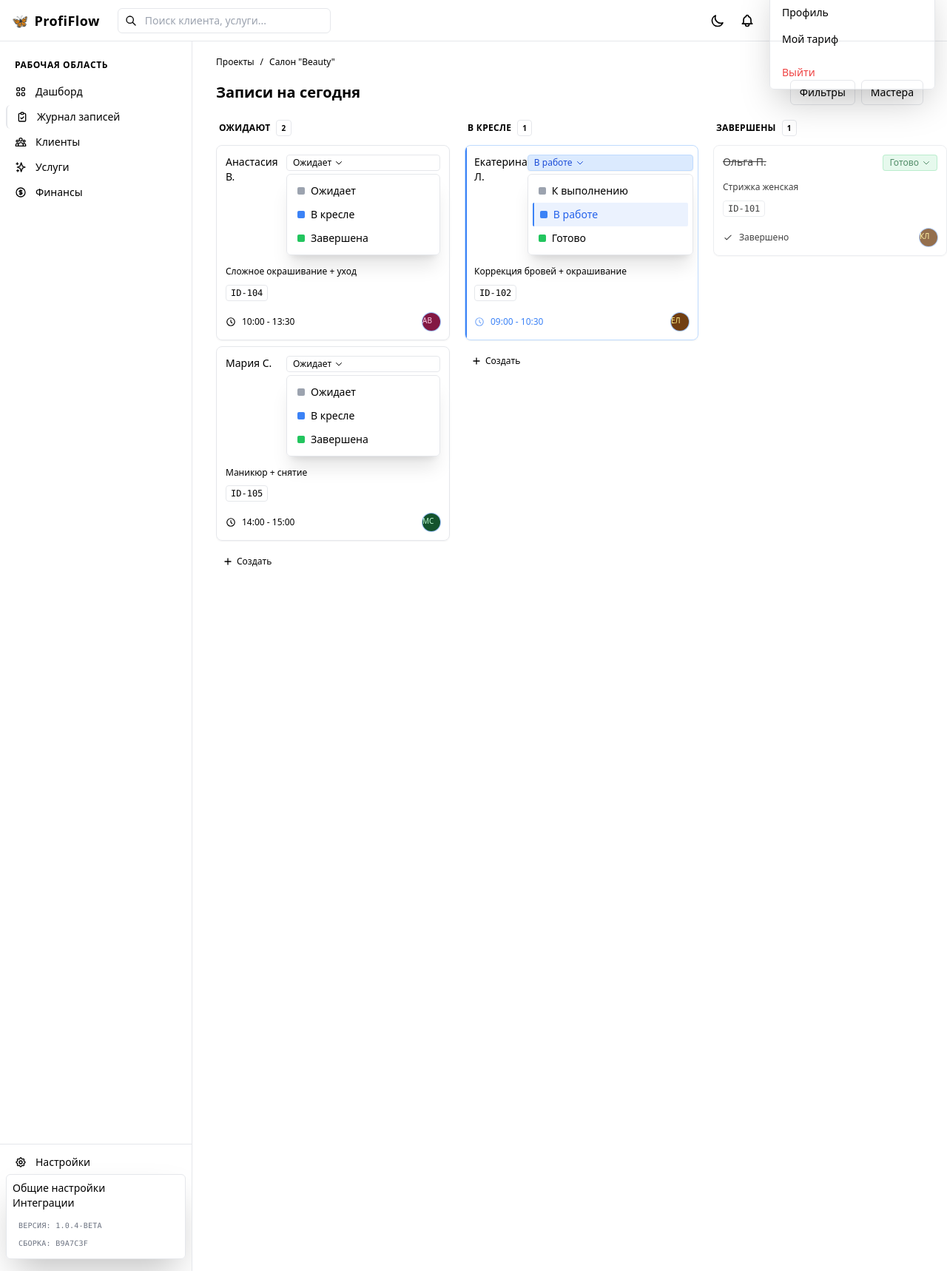
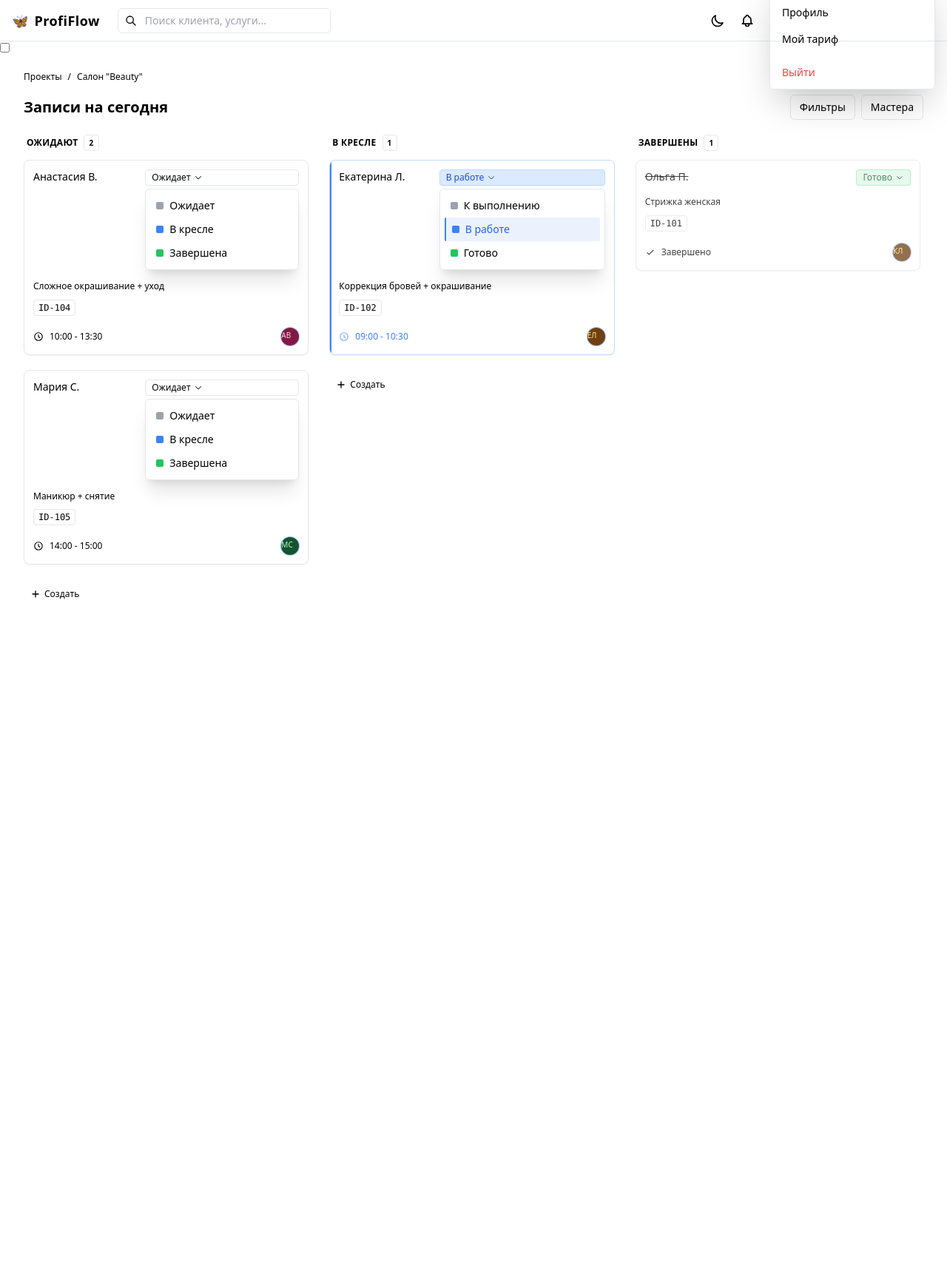
Before and after one commit to ivanitch/profiflow, a Django app: page / in a window 1280 px wide. Shown: the whole page at 74% size. Run offline with Django 5.2, Linux system fonts and the light colour scheme; some libraries are stand-ins or nearby versions.

Commit message:
fix: header + card

```diff
--- a/apps/main/templates/main/home.html
+++ b/apps/main/templates/main/home.html
@@ -4,7 +4,7 @@
 
 {% block content %}
     <!-- Хедер доски -->
-    <div class="px-8 py-5 shrink-0 flex flex-col gap-4">
+    <div class="px-4 md:px-8 py-4 md:py-5 shrink-0 flex flex-col gap-4">
         <div class="flex items-center text-xs font-medium text-jira-text gap-2">
             <span class="hover:underline cursor-pointer">Проекты</span> /
             <span class="hover:underline cursor-pointer">Салон "Beauty"</span>
@@ -23,17 +23,17 @@
         </div>
     </div>
 
-    <!-- Зона колонок -->
-    <div class="flex-1 overflow-x-auto overflow-y-hidden px-8 pb-4 flex gap-4 items-start h-full">
+    <!-- Зона колонок (АДАПТИВНАЯ СЕТКА) -->
+    <div class="flex-1 overflow-y-auto overflow-x-hidden px-4 md:px-8 pb-10 grid grid-cols-1 md:grid-cols-2 xl:grid-cols-3 gap-6 content-start h-full">
 
         <!-- 1. Колонка: Ожидают -->
-        <div class="w-[320px] shrink-0 flex flex-col max-h-full">
+        <div class="w-full flex flex-col">
             <div class="flex items-center gap-2 px-1 pb-3 text-xs font-semibold text-jira-text uppercase tracking-wide sticky top-0 bg-jira-bg z-10">
                 Ожидают <span
                     class="bg-jira-panel border border-jira-border text-jira-textBright px-1.5 py-0.5 rounded text-[10px]">2</span>
             </div>
 
-            <div class="flex flex-col gap-2 overflow-y-auto pr-1 pb-2">
+            <div class="flex flex-col gap-5 pr-1 pb-2">
 
                 <!-- Карточка 1.1 -->
                 <div class="bg-jira-card border border-jira-border rounded-lg p-3 hover:bg-jira-cardHover transition-colors cursor-pointer group shadow-sm flex flex-col gap-3">
@@ -157,13 +157,13 @@
         </div>
 
         <!-- 2. Колонка: В работе -->
-        <div class="w-[320px] shrink-0 flex flex-col max-h-full">
+        <div class="w-full flex flex-col">
             <div class="flex items-center gap-2 px-1 pb-3 text-xs font-semibold text-jira-text uppercase tracking-wide sticky top-0 bg-jira-bg z-10">
                 В кресле <span
                     class="bg-jira-panel border border-jira-border text-jira-textBright px-1.5 py-0.5 rounded text-[10px]">1</span>
             </div>
 
-            <div class="flex flex-col gap-2 overflow-y-auto pr-1 pb-2">
+            <div class="flex flex-col gap-5 pr-1 pb-2">
                 <!-- Активная карточка с синим акцентом -->
                 <div class="bg-jira-card border border-blue-200 dark:border-blue-900 rounded-lg p-3 hover:bg-jira-cardHover transition-colors cursor-pointer group shadow-sm flex flex-col gap-3 relative overflow-hidden">
                     <div class="absolute left-0 top-0 bottom-0 w-0.5 bg-blue-500"></div>
@@ -237,13 +237,13 @@
         </div>
 
         <!-- 3. Колонка: Завершены -->
-        <div class="w-[320px] shrink-0 flex flex-col max-h-full">
+        <div class="w-full flex flex-col">
             <div class="flex items-center gap-2 px-1 pb-3 text-xs font-semibold text-jira-text uppercase tracking-wide sticky top-0 bg-jira-bg z-10">
                 Завершены <span
                     class="bg-jira-panel border border-jira-border text-jira-textBright px-1.5 py-0.5 rounded text-[10px]">1</span>
             </div>
 
-            <div class="flex flex-col gap-2 overflow-y-auto pr-1 pb-2">
+            <div class="flex flex-col gap-5 pr-1 pb-2">
                 <!-- Завершенная карточка -->
                 <div class="bg-jira-card border border-jira-border rounded-lg p-3 hover:bg-jira-cardHover transition-colors cursor-pointer group shadow-sm flex flex-col gap-3 opacity-75 hover:opacity-100">
                     <div class="flex justify-between items-start">
--- a/theme/templates/base.html
+++ b/theme/templates/base.html
@@ -22,13 +22,21 @@
 
     {% include 'common/header.html' %}
 
-    <div class="flex flex-1 overflow-hidden">
-        {% include 'common/sidebar.html' %}
+    <div class="flex flex-1 overflow-hidden relative w-full">
+        <div class="drawer lg:drawer-open h-full w-full">
+            <input id="mobile-sidebar" type="checkbox" class="drawer-toggle" />
 
-        <main class="flex-1 flex flex-col overflow-hidden bg-jira-bg">
-            {% block content %}
-            {% endblock %}
-        </main>
+            <main class="drawer-content flex flex-col h-full overflow-hidden bg-jira-bg w-full max-w-full">
+                {% block content %}
+                {% endblock %}
+            </main>
+
+            <!-- ВАЖНО: Добавлен класс h-full к обертке сайдбара -->
+            <div class="drawer-side z-[100] h-full">
+                <label for="mobile-sidebar" aria-label="close sidebar" class="drawer-overlay border-none"></label>
+                {% include 'common/sidebar.html' %}
+            </div>
+        </div>
     </div>
 
     <!-- Общие скрипты проекта -->
--- a/theme/templates/common/header.html
+++ b/theme/templates/common/header.html
@@ -1,13 +1,17 @@
-<!-- Header / Navbar -->
-<header class="h-14 bg-jira-bg border-b border-jira-border flex items-center justify-between px-4 shrink-0 z-20">
-    <div class="flex items-center gap-6">
+<header class="h-14 bg-jira-bg border-b border-jira-border flex items-center justify-between px-3 md:px-4 shrink-0 z-20">
+
+    <div class="flex items-center gap-2 md:gap-6">
+        <!-- Бургер-меню (видно только до lg экрана) -->
+        <label for="mobile-sidebar" class="lg:hidden p-1.5 text-jira-text hover:text-jira-textBright hover:bg-jira-panel rounded-md cursor-pointer transition-colors">
+            <svg class="w-6 h-6" fill="none" stroke="currentColor" viewBox="0 0 24 24"><path stroke-linecap="round" stroke-linejoin="round" stroke-width="2" d="M4 6h16M4 12h16M4 18h16"></path></svg>
+        </label>
+
         <!-- Логотип -->
-        <a href="/"
-           class="flex items-center gap-2 font-semibold text-jira-textBright text-lg tracking-wide hover:opacity-80 transition-opacity">
-            <span class="text-blue-500">🦋</span> ProfiFlow
+        <a href="/" class="flex items-center gap-2 font-semibold text-jira-textBright text-lg tracking-wide hover:opacity-80 transition-opacity">
+            <span class="text-blue-500">🦋</span> <span class="hidden sm:inline">ProfiFlow</span>
         </a>
 
-        <!-- Поиск -->
+        <!-- Поиск (без изменений) -->
         <div class="relative hidden md:block">
             <div class="absolute inset-y-0 left-0 pl-2.5 flex items-center pointer-events-none">
                 <svg class="w-4 h-4 text-jira-text" fill="none" stroke="currentColor" viewBox="0 0 24 24">
@@ -21,12 +25,12 @@
     </div>
 
     <div class="flex items-center gap-4">
-        <!-- Кнопка создания записи -->
-        <button class="px-3 py-1.5 bg-jira-primary text-white rounded-md text-sm font-medium hover:bg-jira-primaryHover transition-colors border-none shadow-none inline-flex items-center gap-1.5">
+        <!-- Кнопка создания записи: прячем текст "Создать" на мобильных (hidden sm:inline) -->
+        <button class="px-2 sm:px-3 py-1.5 bg-jira-primary text-white rounded-md text-sm font-medium hover:bg-jira-primaryHover transition-colors border-none shadow-none inline-flex items-center gap-1.5">
             <svg class="w-4 h-4" fill="none" stroke="currentColor" viewBox="0 0 24 24">
                 <path stroke-linecap="round" stroke-linejoin="round" stroke-width="2" d="M12 4v16m8-8H4"></path>
             </svg>
-            Создать
+            <span class="hidden sm:inline">Создать</span>
         </button>
 
         <div class="h-5 w-px bg-jira-border"></div>
--- a/theme/templates/common/sidebar.html
+++ b/theme/templates/common/sidebar.html
@@ -1,56 +1,37 @@
 <!-- Sidebar -->
-<aside class="w-[260px] bg-jira-panel border-r border-jira-border flex flex-col shrink-0 overflow-y-auto overflow-x-hidden">
+<!-- Добавлен h-full для 100% высоты -->
+<aside class="w-[260px] h-full bg-base-100 border-r border-base-300 flex flex-col shrink-0 text-base-content overflow-y-auto overflow-x-hidden">
     <nav class="p-2 space-y-0.5 mt-2 flex-1">
         <div class="px-3 py-2 text-xs font-semibold text-jira-text uppercase tracking-wider mb-1">Рабочая область</div>
 
-        <a href="#"
-           class="px-3 py-1.5 rounded-md text-jira-text hover:bg-jira-cardHover hover:text-jira-textBright flex items-center gap-3 transition-colors">
-            <svg class="w-4 h-4" fill="none" stroke="currentColor" viewBox="0 0 24 24">
-                <path stroke-linecap="round" stroke-linejoin="round" stroke-width="2"
-                      d="M4 6a2 2 0 012-2h2a2 2 0 012 2v2a2 2 0 01-2 2H6a2 2 0 01-2-2V6zM14 6a2 2 0 012-2h2a2 2 0 012 2v2a2 2 0 01-2 2h-2a2 2 0 01-2-2V6zM4 16a2 2 0 012-2h2a2 2 0 012 2v2a2 2 0 01-2 2H6a2 2 0 01-2-2v-2zM14 16a2 2 0 012-2h2a2 2 0 012 2v2a2 2 0 01-2 2h-2a2 2 0 01-2-2v-2z"></path>
-            </svg>
+        <a href="#" class="px-3 py-1.5 rounded-md text-jira-text hover:bg-base-200 hover:text-jira-textBright flex items-center gap-3 transition-colors">
+            <svg class="w-4 h-4" fill="none" stroke="currentColor" viewBox="0 0 24 24"><path stroke-linecap="round" stroke-linejoin="round" stroke-width="2" d="M4 6a2 2 0 012-2h2a2 2 0 012 2v2a2 2 0 01-2 2H6a2 2 0 01-2-2V6zM14 6a2 2 0 012-2h2a2 2 0 012 2v2a2 2 0 01-2 2h-2a2 2 0 01-2-2V6zM4 16a2 2 0 012-2h2a2 2 0 012 2v2a2 2 0 01-2 2H6a2 2 0 01-2-2v-2zM14 16a2 2 0 012-2h2a2 2 0 012 2v2a2 2 0 01-2 2h-2a2 2 0 01-2-2v-2z"></path></svg>
             Дашборд
         </a>
 
         <!-- Активный пункт -->
-        <a href="#"
-           class="px-3 py-1.5 rounded-md bg-jira-accentBg text-jira-accent font-medium flex items-center gap-3 relative border-l-2 border-jira-accent">
-            <svg class="w-4 h-4" fill="none" stroke="currentColor" viewBox="0 0 24 24">
-                <path stroke-linecap="round" stroke-linejoin="round" stroke-width="2"
-                      d="M9 5H7a2 2 0 00-2 2v12a2 2 0 002 2h10a2 2 0 002-2V7a2 2 0 00-2-2h-2M9 5a2 2 0 002 2h2a2 2 0 002-2M9 5a2 2 0 012-2h2a2 2 0 012 2m-6 9l2 2 4-4"></path>
-            </svg>
+        <a href="#" class="px-3 py-1.5 rounded-md bg-jira-accentBg text-jira-accent font-medium flex items-center gap-3 relative border-l-2 border-jira-accent">
+            <svg class="w-4 h-4" fill="none" stroke="currentColor" viewBox="0 0 24 24"><path stroke-linecap="round" stroke-linejoin="round" stroke-width="2" d="M9 5H7a2 2 0 00-2 2v12a2 2 0 002 2h10a2 2 0 002-2V7a2 2 0 00-2-2h-2M9 5a2 2 0 002 2h2a2 2 0 002-2M9 5a2 2 0 012-2h2a2 2 0 012 2m-6 9l2 2 4-4"></path></svg>
             Журнал записей
         </a>
 
-        <a href="#"
-           class="px-3 py-1.5 rounded-md text-jira-text hover:bg-jira-cardHover hover:text-jira-textBright flex items-center gap-3 transition-colors">
-            <svg class="w-4 h-4" fill="none" stroke="currentColor" viewBox="0 0 24 24">
-                <path stroke-linecap="round" stroke-linejoin="round" stroke-width="2"
-                      d="M17 20h5v-2a3 3 0 00-5.356-1.857M17 20H7m10 0v-2c0-.656-.126-1.283-.356-1.857M7 20H2v-2a3 3 0 015.356-1.857M7 20v-2c0-.656.126-1.283.356-1.857m0 0a5.002 5.002 0 019.288 0M15 7a3 3 0 11-6 0 3 3 0 016 0zm6 3a2 2 0 11-4 0 2 2 0 014 0zM7 10a2 2 0 11-4 0 2 2 0 014 0z"></path>
-            </svg>
+        <a href="#" class="px-3 py-1.5 rounded-md text-jira-text hover:bg-base-200 hover:text-jira-textBright flex items-center gap-3 transition-colors">
+            <svg class="w-4 h-4" fill="none" stroke="currentColor" viewBox="0 0 24 24"><path stroke-linecap="round" stroke-linejoin="round" stroke-width="2" d="M17 20h5v-2a3 3 0 00-5.356-1.857M17 20H7m10 0v-2c0-.656-.126-1.283-.356-1.857M7 20H2v-2a3 3 0 015.356-1.857M7 20v-2c0-.656.126-1.283.356-1.857m0 0a5.002 5.002 0 019.288 0M15 7a3 3 0 11-6 0 3 3 0 016 0zm6 3a2 2 0 11-4 0 2 2 0 014 0zM7 10a2 2 0 11-4 0 2 2 0 014 0z"></path></svg>
             Клиенты
         </a>
-        <a href="#"
-           class="px-3 py-1.5 rounded-md text-jira-text hover:bg-jira-cardHover hover:text-jira-textBright flex items-center gap-3 transition-colors">
-            <svg class="w-4 h-4" fill="none" stroke="currentColor" viewBox="0 0 24 24">
-                <path stroke-linecap="round" stroke-linejoin="round" stroke-width="2"
-                      d="M5 3v4M3 5h4M6 17v4m-2-2h4m5-16l2.286 6.857L21 12l-5.714 2.143L13 21l-2.286-6.857L5 12l5.714-2.143L13 3z"></path>
-            </svg>
+        <a href="#" class="px-3 py-1.5 rounded-md text-jira-text hover:bg-base-200 hover:text-jira-textBright flex items-center gap-3 transition-colors">
+            <svg class="w-4 h-4" fill="none" stroke="currentColor" viewBox="0 0 24 24"><path stroke-linecap="round" stroke-linejoin="round" stroke-width="2" d="M5 3v4M3 5h4M6 17v4m-2-2h4m5-16l2.286 6.857L21 12l-5.714 2.143L13 21l-2.286-6.857L5 12l5.714-2.143L13 3z"></path></svg>
             Услуги
         </a>
-        <a href="#"
-           class="px-3 py-1.5 rounded-md text-jira-text hover:bg-jira-cardHover hover:text-jira-textBright flex items-center gap-3 transition-colors mt-4">
-            <svg class="w-4 h-4" fill="none" stroke="currentColor" viewBox="0 0 24 24">
-                <path stroke-linecap="round" stroke-linejoin="round" stroke-width="2"
-                      d="M12 8c-1.657 0-3 .895-3 2s1.343 2 3 2 3 .895 3 2-1.343 2-3 2m0-8c1.11 0 2.08.402 2.599 1M12 8V7m0 1v8m0 0v1m0-1c-1.11 0-2.08-.402-2.599-1M21 12a9 9 0 11-18 0 9 9 0 0118 0z"></path>
-            </svg>
+        <a href="#" class="px-3 py-1.5 rounded-md text-jira-text hover:bg-base-200 hover:text-jira-textBright flex items-center gap-3 transition-colors mt-4">
+            <svg class="w-4 h-4" fill="none" stroke="currentColor" viewBox="0 0 24 24"><path stroke-linecap="round" stroke-linejoin="round" stroke-width="2" d="M12 8c-1.657 0-3 .895-3 2s1.343 2 3 2 3 .895 3 2-1.343 2-3 2m0-8c1.11 0 2.08.402 2.599 1M12 8V7m0 1v8m0 0v1m0-1c-1.11 0-2.08-.402-2.599-1M21 12a9 9 0 11-18 0 9 9 0 0118 0z"></path></svg>
             Финансы
         </a>
     </nav>
+
     <!-- Выпадающее меню настроек -->
-    <div class="mt-auto p-2 border-t border-jira-border w-full">
+    <div class="mt-auto p-2 border-t border-base-300 w-full">
         <div class="dropdown dropdown-top w-full">
-            <!-- Добавлен класс cursor-pointer в конец строки -->
             <div tabindex="0" role="button" class="w-full px-3 py-1.5 rounded-md text-jira-text hover:bg-base-200 hover:text-jira-textBright flex items-center gap-3 transition-colors cursor-pointer">
                 <svg class="w-4 h-4" fill="none" stroke="currentColor" viewBox="0 0 24 24">
                     <path stroke-linecap="round" stroke-linejoin="round" stroke-width="2" d="M10.325 4.317c.426-1.756 2.924-1.756 3.35 0a1.724 1.724 0 002.573 1.066c1.543-.94 3.31.826 2.37 2.37a1.724 1.724 0 001.065 2.572c1.756.426 1.756 2.924 0 3.35a1.724 1.724 0 00-1.066 2.573c.94 1.543-.826 3.31-2.37 2.37a1.724 1.724 0 00-2.572 1.065c-.426 1.756-2.924 1.756-3.35 0a1.724 1.724 0 00-2.573-1.066c-1.543.94-3.31-.826-2.37-2.37a1.724 1.724 0 00-1.065-2.572c-1.756-.426-1.756-2.924 0-3.35a1.724 1.724 0 001.066-2.573c-.94-1.543.826-3.31 2.37-2.37.996.608 2.296.07 2.572-1.065z"></path>
```
